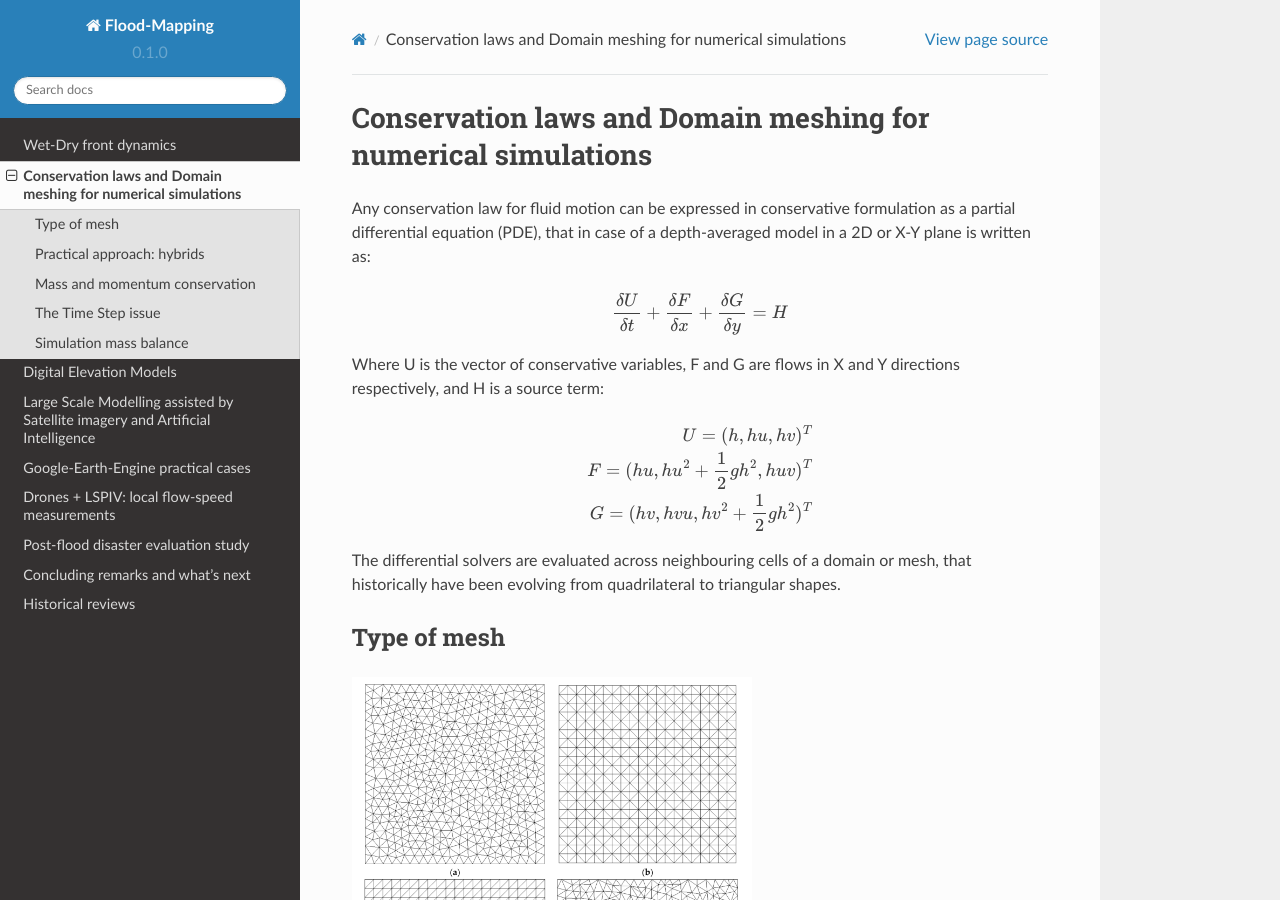
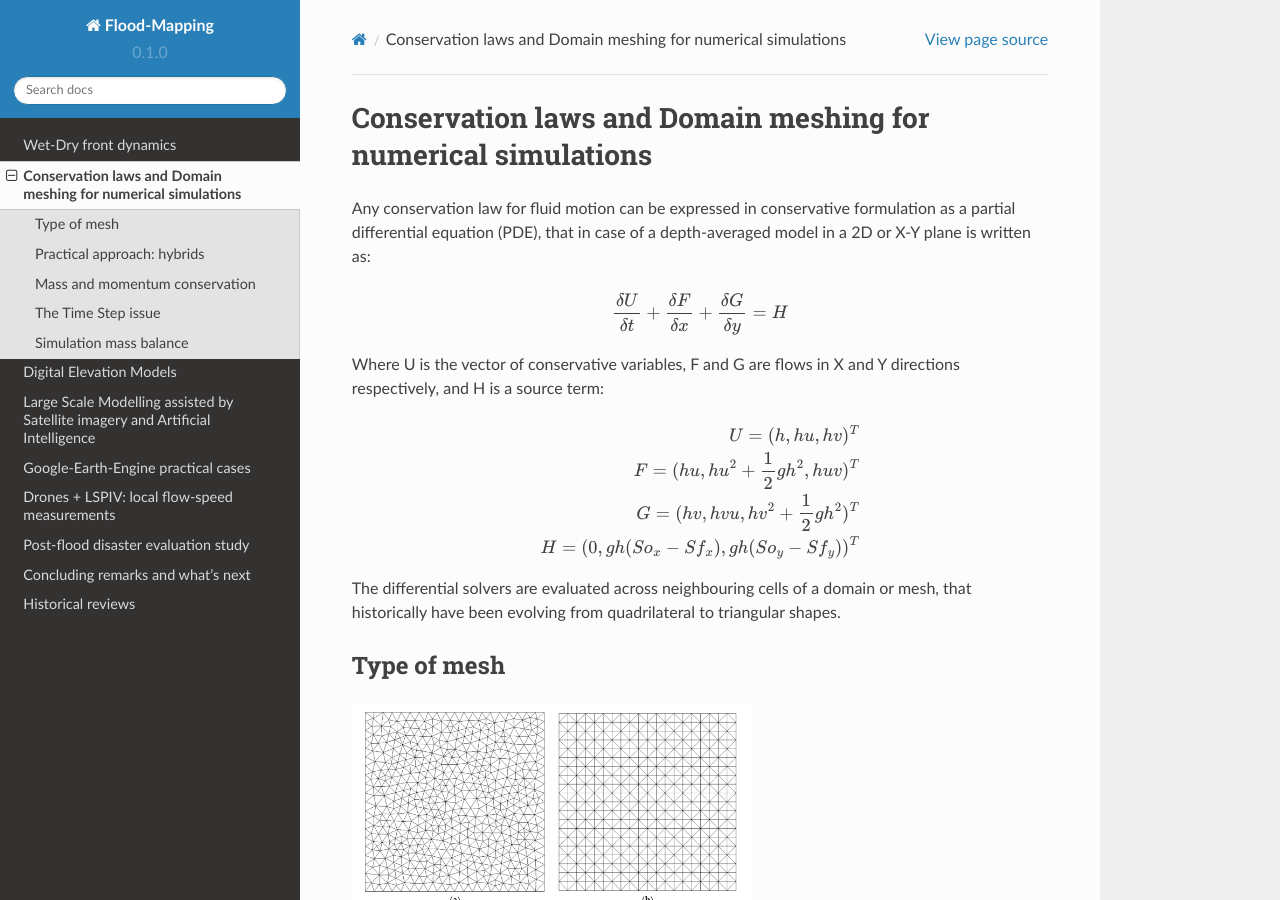
Before and after one commit to ivillamadrid/FloodMapping, a Sphinx documentation site: the page built from docs/source/claws.rst, in a window 1280 px wide and 900 px high. Built offline with Sphinx 7.4.7 and the Read the Docs theme 2.0.0, drawn with Linux system fonts in a browser that asks for light colours.

Commit message:
Update claws.rst

```diff
--- a/docs/source/claws.rst
+++ b/docs/source/claws.rst
@@ -16,6 +16,10 @@ Where U is the vector of conservative variables, F and G are flows in X and Y di
    F=(hu, hu^2+\frac{1}{2}gh^2, huv)^T
 
    G=(hv, hvu, hv^2+\frac{1}{2}gh^2)^T
+
+   H=(0, gh(So_x-Sf_x), gh(So_y-Sf_y))^T
+
+
 
 
 The differential solvers are evaluated across neighbouring cells of a domain or mesh, that historically have been evolving from quadrilateral to triangular shapes.
```
